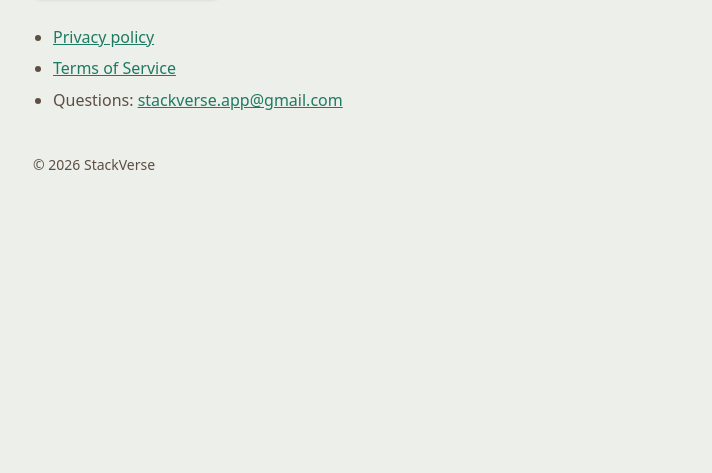
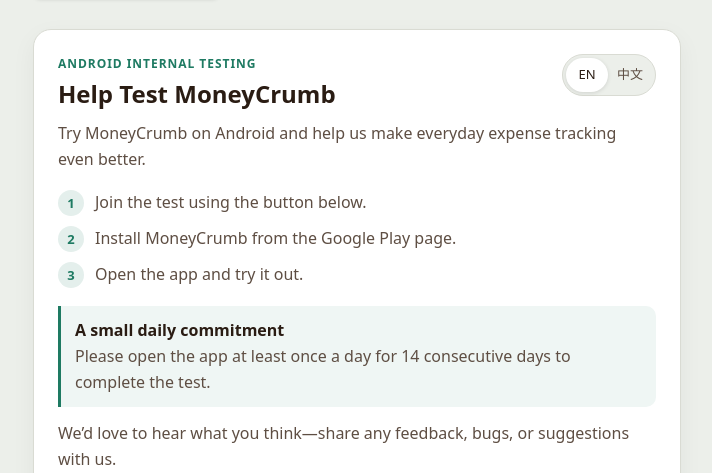
Before and after one commit to awaitbrandon/money-crumb, a plain HTML site: page index.html in a window 1280 px wide. Shown: the part 327-800 px from the top of the page, without its empty margins (283-995 px from the left). Drawn offline with Linux system fonts and the light colour scheme.

Commit message:
Add bilingual Google Play internal testing section

```diff
--- a/index.html
+++ b/index.html
@@ -30,6 +30,30 @@
       </a>
     </div>
 
+    <section class="beta-card" aria-labelledby="beta-title">
+      <div class="beta-heading">
+        <div>
+          <p class="beta-eyebrow" data-en="ANDROID INTERNAL TESTING" data-zh="安卓内测">ANDROID INTERNAL TESTING</p>
+          <h2 id="beta-title" data-en="Help Test MoneyCrumb" data-zh="帮助测试 MoneyCrumb">Help Test MoneyCrumb</h2>
+        </div>
+        <div class="language-switch" role="group" aria-label="Section language">
+          <button type="button" class="language-button is-active" data-language="en" aria-pressed="true">EN</button>
+          <button type="button" class="language-button" data-language="zh" aria-pressed="false">中文</button>
+        </div>
+      </div>
+      <p class="beta-intro" data-en="Try MoneyCrumb on Android and help us make everyday expense tracking even better." data-zh="抢先体验 MoneyCrumb 安卓版，帮助我们把日常记账做得更好。">Try MoneyCrumb on Android and help us make everyday expense tracking even better.</p>
+
+      <ol class="beta-steps">
+        <li data-en="Join the test using the button below." data-zh="点击下方按钮加入测试。">Join the test using the button below.</li>
+        <li data-en="Install MoneyCrumb from the Google Play page." data-zh="在 Google Play 页面安装 MoneyCrumb。">Install MoneyCrumb from the Google Play page.</li>
+        <li data-en="Open the app and try it out." data-zh="打开应用并体验各项功能。">Open the app and try it out.</li>
+      </ol>
+
+      <p class="beta-notice"><strong data-en="A small daily commitment" data-zh="每日小小的参与">A small daily commitment</strong><br><span data-en="Please open the app at least once a day for 14 consecutive days to complete the test." data-zh="请连续 14 天每天至少打开应用一次，以完成本次测试。">Please open the app at least once a day for 14 consecutive days to complete the test.</span></p>
+      <p class="beta-feedback" data-en="We’d love to hear what you think—share any feedback, bugs, or suggestions with us." data-zh="欢迎告诉我们你的想法，也请随时分享反馈、问题或建议。">We’d love to hear what you think—share any feedback, bugs, or suggestions with us.</p>
+      <a class="beta-cta" href="https://play.google.com/apps/testing/com.stackverse.moneycrumb" target="_blank" rel="noopener noreferrer" data-en="Join the Beta Test" data-zh="加入内测">Join the Beta Test</a>
+    </section>
+
     <ul>
       <li><a href="privacy.html">Privacy policy</a></li>
       <li><a href="terms">Terms of Service</a></li>
@@ -37,5 +61,24 @@
     </ul>
     <footer>© 2026 StackVerse</footer>
   </main>
+  <script>
+    const languageButtons = document.querySelectorAll('.language-button');
+    const localizedElements = document.querySelectorAll('[data-en][data-zh]');
+
+    languageButtons.forEach((button) => {
+      button.addEventListener('click', () => {
+        const language = button.dataset.language;
+        localizedElements.forEach((element) => {
+          element.textContent = element.dataset[language];
+        });
+        languageButtons.forEach((item) => {
+          const isActive = item === button;
+          item.classList.toggle('is-active', isActive);
+          item.setAttribute('aria-pressed', String(isActive));
+        });
+        document.documentElement.lang = language === 'zh' ? 'zh-Hans' : 'en';
+      });
+    });
+  </script>
 </body>
 </html>
--- a/style.css
+++ b/style.css
@@ -81,3 +81,124 @@ a { color: var(--accent); }
 .badge-eyebrow { font-size: 10px; letter-spacing: 0.08em; }
 .badge-title { margin-top: 3px; font-size: 19px; font-weight: 600; letter-spacing: -0.02em; }
 footer { margin-top: 40px; font-size: 14px; color: var(--sub); }
+
+.beta-card {
+  margin: 32px 0;
+  padding: 24px;
+  border: 1px solid var(--border);
+  border-radius: 18px;
+  background: var(--card);
+  box-shadow: 0 8px 24px rgb(42 28 19 / 5%);
+}
+.beta-heading {
+  display: flex;
+  align-items: flex-start;
+  justify-content: space-between;
+  gap: 16px;
+}
+.beta-eyebrow {
+  margin: 0 0 5px;
+  color: var(--accent);
+  font-size: 12px;
+  font-weight: 700;
+  letter-spacing: 0.08em;
+}
+.beta-card h2 {
+  margin: 0;
+  font-size: 24px;
+  line-height: 1.3;
+}
+.language-switch {
+  display: inline-flex;
+  flex: none;
+  padding: 3px;
+  border: 1px solid var(--border);
+  border-radius: 999px;
+  background: var(--page);
+}
+.language-button {
+  min-width: 42px;
+  min-height: 34px;
+  padding: 4px 9px;
+  border: 0;
+  border-radius: 999px;
+  background: transparent;
+  color: var(--sub);
+  font: inherit;
+  font-size: 13px;
+  cursor: pointer;
+}
+.language-button.is-active {
+  background: var(--card);
+  color: var(--ink);
+  box-shadow: 0 1px 4px rgb(0 0 0 / 12%);
+}
+.language-button:focus-visible,
+.beta-cta:focus-visible {
+  outline: 3px solid var(--accent);
+  outline-offset: 3px;
+}
+.beta-intro { margin: 12px 0 18px; }
+.beta-steps {
+  display: grid;
+  gap: 10px;
+  margin: 0 0 18px;
+  padding: 0;
+  list-style: none;
+  counter-reset: beta-step;
+}
+.beta-steps li {
+  display: flex;
+  align-items: flex-start;
+  gap: 11px;
+  margin: 0;
+  counter-increment: beta-step;
+}
+.beta-steps li::before {
+  display: grid;
+  width: 26px;
+  height: 26px;
+  flex: none;
+  place-items: center;
+  border-radius: 50%;
+  background: color-mix(in srgb, var(--accent) 12%, var(--card));
+  color: var(--accent);
+  content: counter(beta-step);
+  font-size: 13px;
+  font-weight: 700;
+}
+.beta-notice {
+  margin: 0 0 14px;
+  padding: 12px 14px;
+  border-left: 3px solid var(--accent);
+  border-radius: 0 10px 10px 0;
+  background: color-mix(in srgb, var(--accent) 7%, var(--card));
+}
+.beta-feedback { margin: 0 0 18px; }
+.beta-cta {
+  display: inline-flex;
+  min-height: 48px;
+  align-items: center;
+  justify-content: center;
+  padding: 11px 20px;
+  border: 1px solid var(--accent);
+  border-radius: 10px;
+  background: var(--accent);
+  color: var(--page);
+  font-weight: 700;
+  text-align: center;
+  text-decoration: none;
+  transition: filter 0.15s ease, transform 0.15s ease;
+}
+.beta-cta:hover { filter: brightness(0.92); transform: translateY(-1px); }
+.beta-cta:active { transform: translateY(0); }
+
+@media (max-width: 480px) {
+  .beta-card { padding: 20px 16px; }
+  .beta-card h2 { font-size: 22px; }
+  .beta-heading { gap: 10px; }
+  .beta-cta { width: 100%; }
+}
+@media (prefers-reduced-motion: reduce) {
+  .beta-cta { transition: none; }
+}
```
